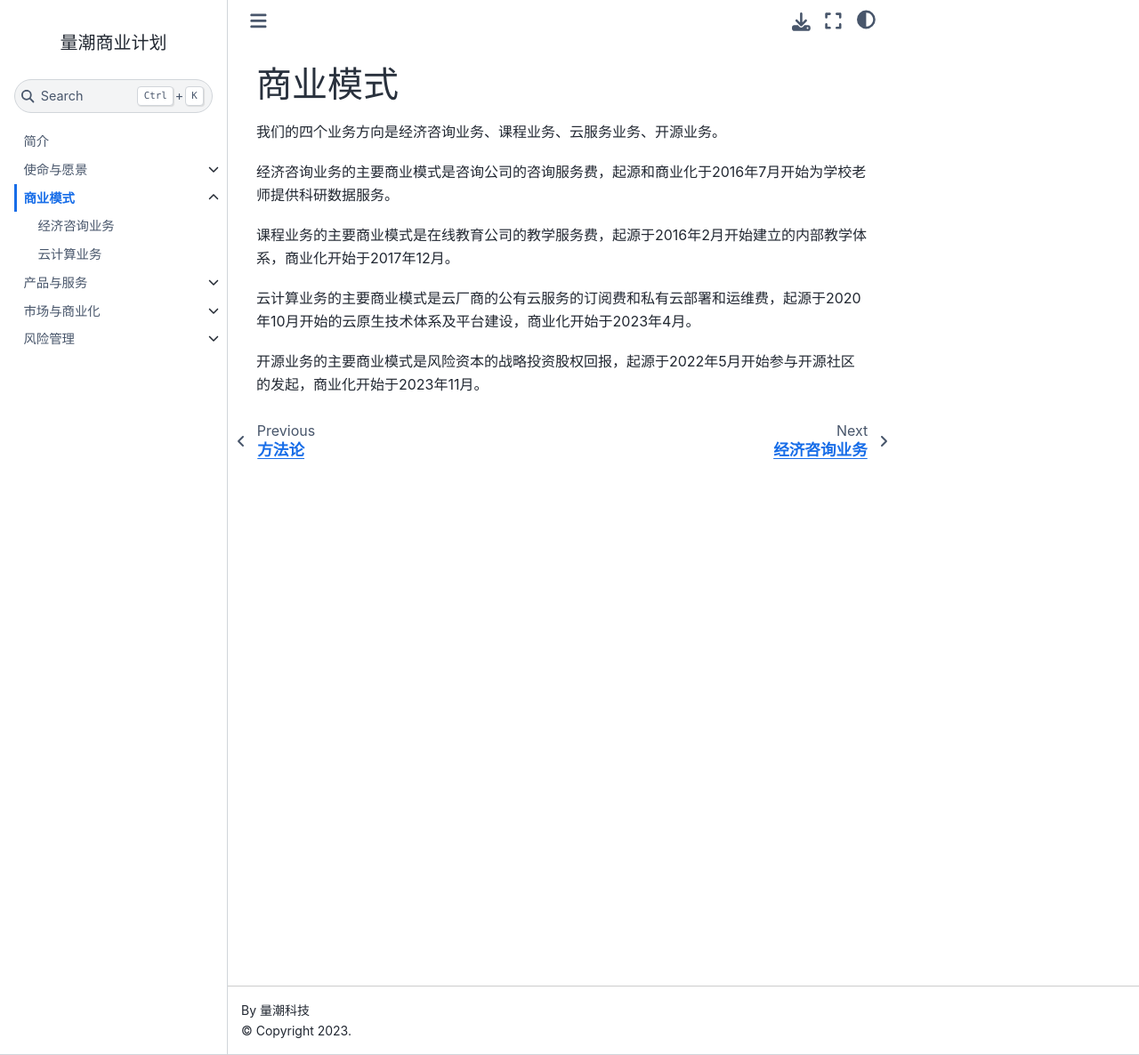
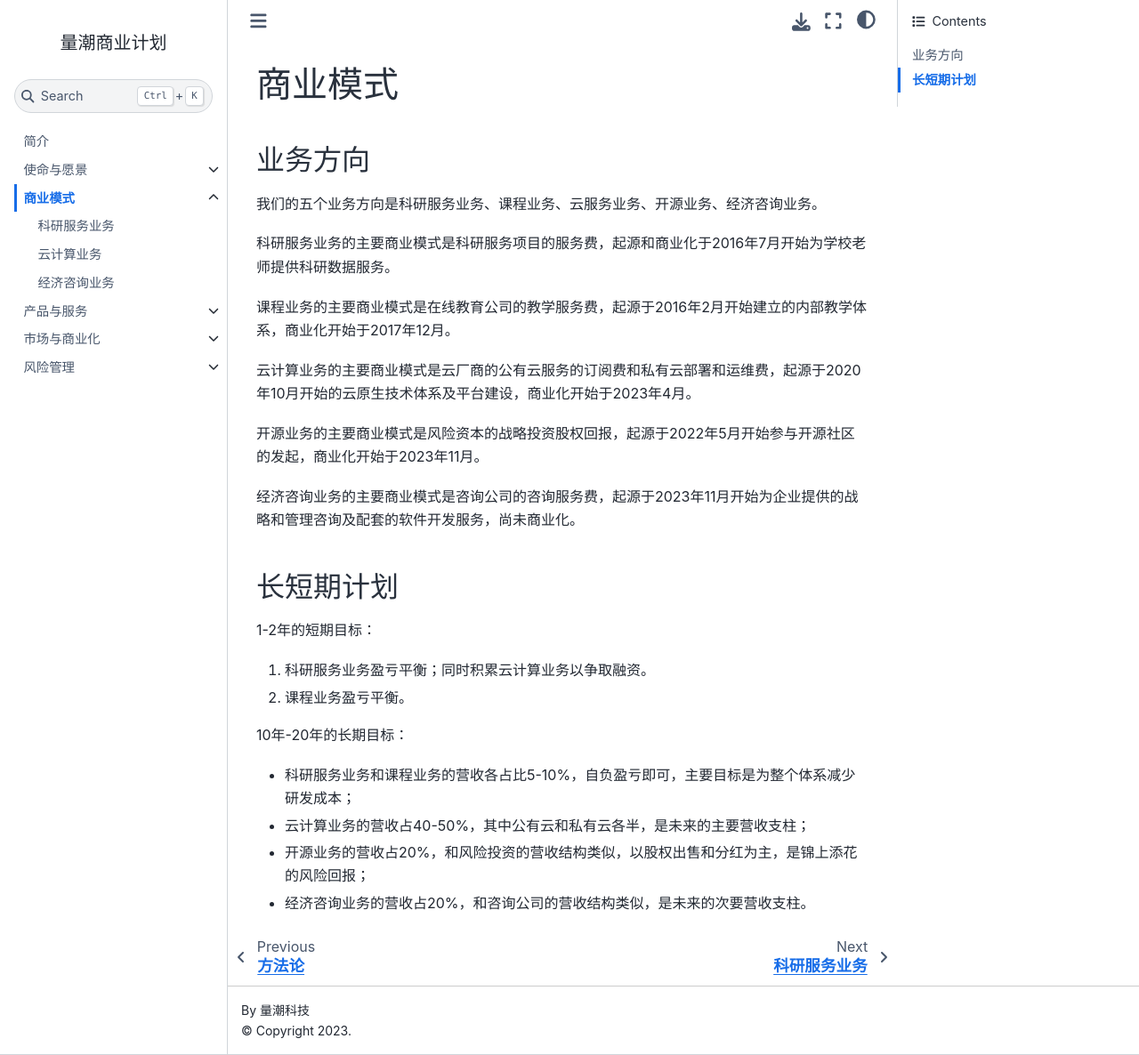
Before and after one commit to quanttide/quanttide-business-plan-of-readme, a Jupyter Book: the page built from businesses/README.md, in a window 1280 px wide and 1186 px high. Shown: the whole window at 89% size. Built offline with Jupyter Book 1.0.4 settings and Sphinx 7.4.7 and the Sphinx Book theme 1.1.4, drawn with Linux system fonts in a browser that asks for light colours; pages that are not in the unit, such as notebooks, are missing from menus.

Commit message:
feat(business): 重新定义业务领域划分

```diff
--- a/_toc.yml
+++ b/_toc.yml
@@ -9,10 +9,11 @@ chapters:
       - file: general/methods.md
   - file: businesses/README.md
     sections:
-      - file: businesses/qtecon.md
+      - file: businesses/qtresearch.md
       - file: businesses/qtclass.md
       - file: businesses/qtcloud.md
       - file: businesses/qtopen.md
+      - file: businesses/qtecon.md
   - file: products/README.md
     sections:
       - file: products/qtresearch/README.md
--- a/businesses/README.md
+++ b/businesses/README.md
@@ -1,11 +1,29 @@
 # 商业模式
 
-我们的四个业务方向是经济咨询业务、课程业务、云服务业务、开源业务。
+## 业务方向
 
-经济咨询业务的主要商业模式是咨询公司的咨询服务费，起源和商业化于2016年7月开始为学校老师提供科研数据服务。
+我们的五个业务方向是科研服务业务、课程业务、云服务业务、开源业务、经济咨询业务。
+
+科研服务业务的主要商业模式是科研服务项目的服务费，起源和商业化于2016年7月开始为学校老师提供科研数据服务。
 
 课程业务的主要商业模式是在线教育公司的教学服务费，起源于2016年2月开始建立的内部教学体系，商业化开始于2017年12月。
 
 云计算业务的主要商业模式是云厂商的公有云服务的订阅费和私有云部署和运维费，起源于2020年10月开始的云原生技术体系及平台建设，商业化开始于2023年4月。
 
 开源业务的主要商业模式是风险资本的战略投资股权回报，起源于2022年5月开始参与开源社区的发起，商业化开始于2023年11月。
+
+经济咨询业务的主要商业模式是咨询公司的咨询服务费，起源于2023年11月开始为企业提供的战略和管理咨询及配套的软件开发服务，尚未商业化。
+
+## 长短期计划
+
+1-2年的短期目标：
+
+1. 科研服务业务盈亏平衡；同时积累云计算业务以争取融资。
+2. 课程业务盈亏平衡。
+
+10年-20年的长期目标：
+
+- 科研服务业务和课程业务的营收各占比5-10%，自负盈亏即可，主要目标是为整个体系减少研发成本；
+- 云计算业务的营收占40-50%，其中公有云和私有云各半，是未来的主要营收支柱；
+- 开源业务的营收占20%，和风险投资的营收结构类似，以股权出售和分红为主，是锦上添花的风险回报；
+- 经济咨询业务的营收占20%，和咨询公司的营收结构类似，是未来的次要营收支柱。
--- /dev/null
+++ b/businesses/qtresearch.md
@@ -0,0 +1,4 @@
+# 科研服务业务
+
+科研服务业务的服务对象主要是经管科研团队，主要业务范围是提供跨学科科研方向指导、解决技术和数据问题等。
+科研服务业务大量使用我们的云、开源和课程业务的积累，以提高交付质量和效率。
```
Also changed, not shown: businesses/qtecon.md (+2 -1 lines).
